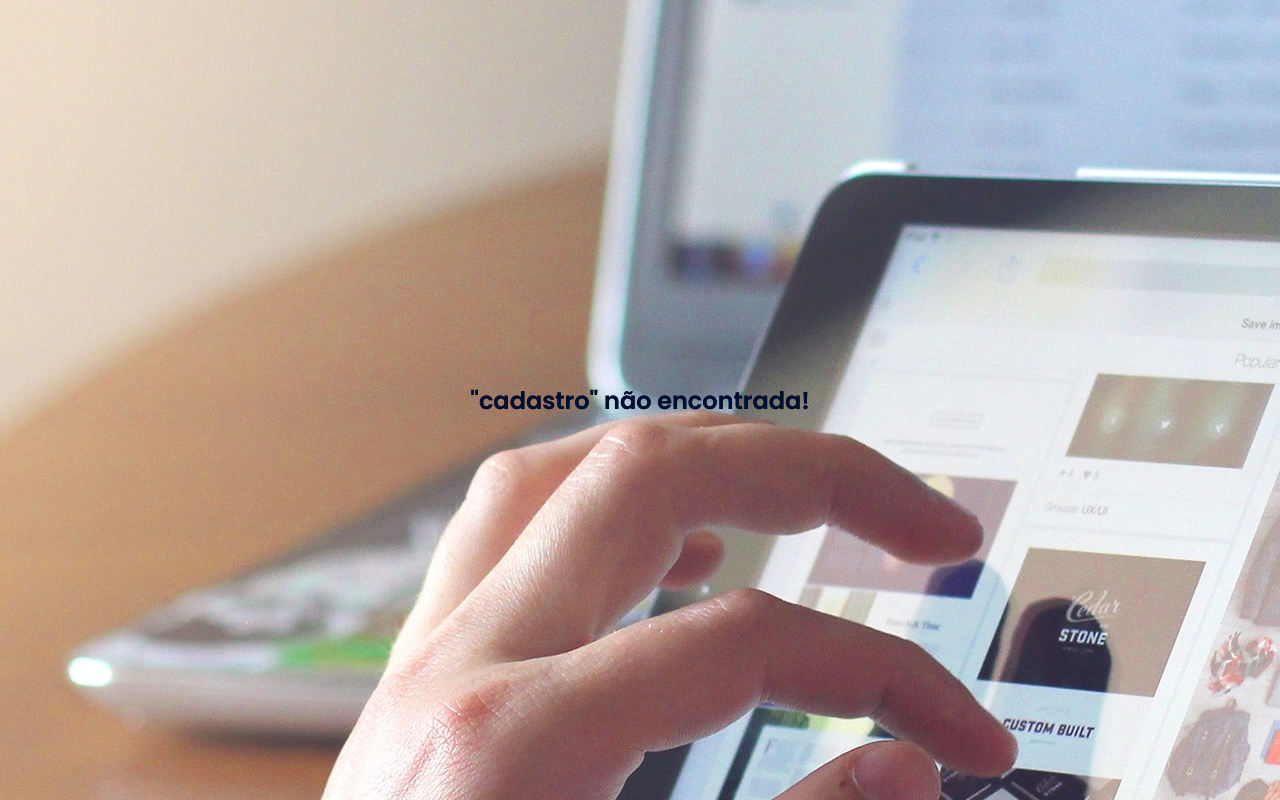
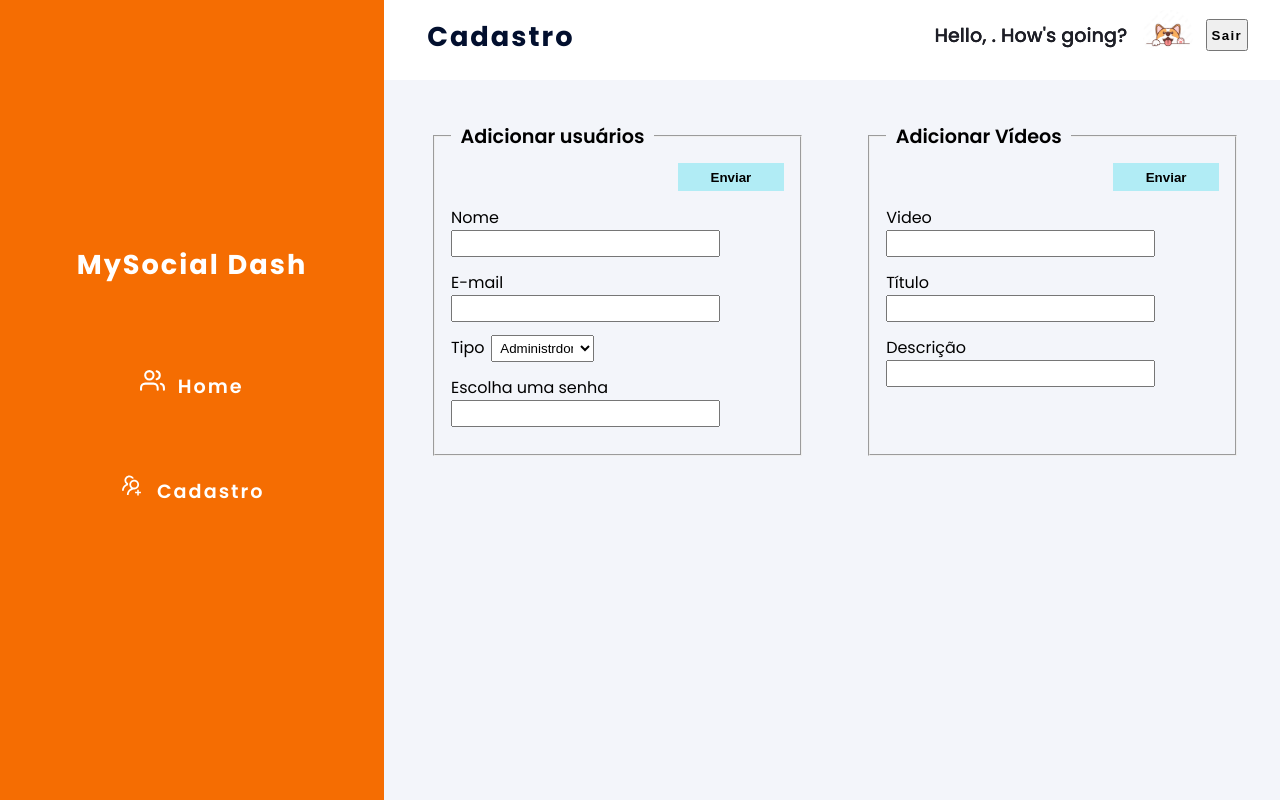
Before and after one commit to araujoleonardo310/MySocial-Dash, a React (Create React App) app in the folder frontend/: page /cadastro in a window 1280 px wide. Built offline with nearby package versions, Linux system fonts and the light colour scheme.

Commit message:
logica de rotas para ser desenvolvida

```diff
--- a/frontend/src/Routes/index.js
+++ b/frontend/src/Routes/index.js
@@ -21,26 +21,15 @@ const routes = () => {
 
   const getToken = () => JSON.parse(localStorage.getItem("token"));
   const { tipo, status } = getToken();
-  console.log(tipo, status);
+
 
   return (
     <BrowserRouter>
       <Routes>
         <Route exact path="/" element={<Login />} />
-
-        {status === "active" ? (
-          <Route exact path="/" element={<Login />} />
-        ) : (
-          <Route exact path="/home" element={<Home />} />
-        )}
-
-        {tipo === "admin" ? (
-          <Route exact path="/cadastro" element={<Cadastro />} />
-        ) : (
-          <Route exact path="/" element={<Login />} />
-        )}
-
-        <Route exact path="/:pageName" element={<PageNotFound />} />
+        <Route exact path="/home" element={<Home />} />
+        <Route exact path="/cadastro" element={<Cadastro />} />
+        <Route path="/:pageName" element={<PageNotFound />} />
       </Routes>
     </BrowserRouter>
   );
--- a/frontend/src/components/Header/index.js
+++ b/frontend/src/components/Header/index.js
@@ -2,15 +2,15 @@ import React from "react";
 import "./style.scss";
 
 import toast from "react-hot-toast";
+import profile from "../assets/img/dogUser.jpg";
 
 import { useNavigate, useLocation } from "react-router-dom";
 
-import profile from "../assets/img/dogUser.jpg";
 
 const Header = (props) => {
+  const user = new URLSearchParams(useLocation().search);
   const navigate = useNavigate();
 
-  const user = new URLSearchParams(useLocation().search);
 
   const handleLoginOut = () => {
     localStorage.setItem(
--- a/frontend/src/components/Header/style.scss
+++ b/frontend/src/components/Header/style.scss
@@ -36,11 +36,14 @@
     justify-content: end;
 
     p {
+      width: 100%;
       margin-right: 0.2rem;
+
       font-size: 1.2em;
-      color: var(--colorShadow);
       font-weight: 500;
       text-shadow: 0 0 black;
+
+      color: var(--colorShadow);
     }
   }
 
--- a/frontend/src/pages/Cadastro/index.js
+++ b/frontend/src/pages/Cadastro/index.js
@@ -1,19 +1,17 @@
-import React, { useState } from "react";
+import React, { useEffect, useState } from "react";
 import "./style.scss";
 
-
-
+import RegisterUsersAndVideos from "./services";
 import Container from "../../components/Container";
-import RegisterUsersAndVideos from "./services";
 
 const Cadastro = () => {
   const [UserAndVideo, setUserAndVideo] = useState([{}]);
 
   const handleRegister = async (event) => {
     event.preventDefault();
-    const { data } = await RegisterUsersAndVideos.register(UserAndVideo);
-    console.log(data);
+    await RegisterUsersAndVideos.register(UserAndVideo);
   };
+
   return (
     <Container title="Cadastro">
       <div className="container__register">
@@ -30,6 +28,7 @@ const Cadastro = () => {
                 onChange={(e) =>
                   setUserAndVideo({ ...UserAndVideo, name: e.target.value })
                 }
+                required
               />
 
               <label htmlFor="email">E-mail</label>
@@ -39,6 +38,7 @@ const Cadastro = () => {
                 onChange={(e) =>
                   setUserAndVideo({ ...UserAndVideo, email: e.target.value })
                 }
+                required
               />
 
               <div>
@@ -67,6 +67,7 @@ const Cadastro = () => {
                     password: e.target.value,
                   })
                 }
+                required
               />
             </fieldset>
           </div>
@@ -83,6 +84,7 @@ const Cadastro = () => {
                 onChange={(e) =>
                   setUserAndVideo({ ...UserAndVideo, url: e.target.value })
                 }
+                required
               />
               <label htmlFor="title">Título</label>
               <input
@@ -91,6 +93,7 @@ const Cadastro = () => {
                 onChange={(e) =>
                   setUserAndVideo({ ...UserAndVideo, title: e.target.value })
                 }
+                required
               />
               <label htmlFor="description">Descrição</label>
               <input
@@ -101,6 +104,7 @@ const Cadastro = () => {
                     description: e.target.value,
                   })
                 }
+                required
               />
             </fieldset>
           </div>
```
Also changed, not shown: 1 other file (tests, documents, lock files or other folders).
